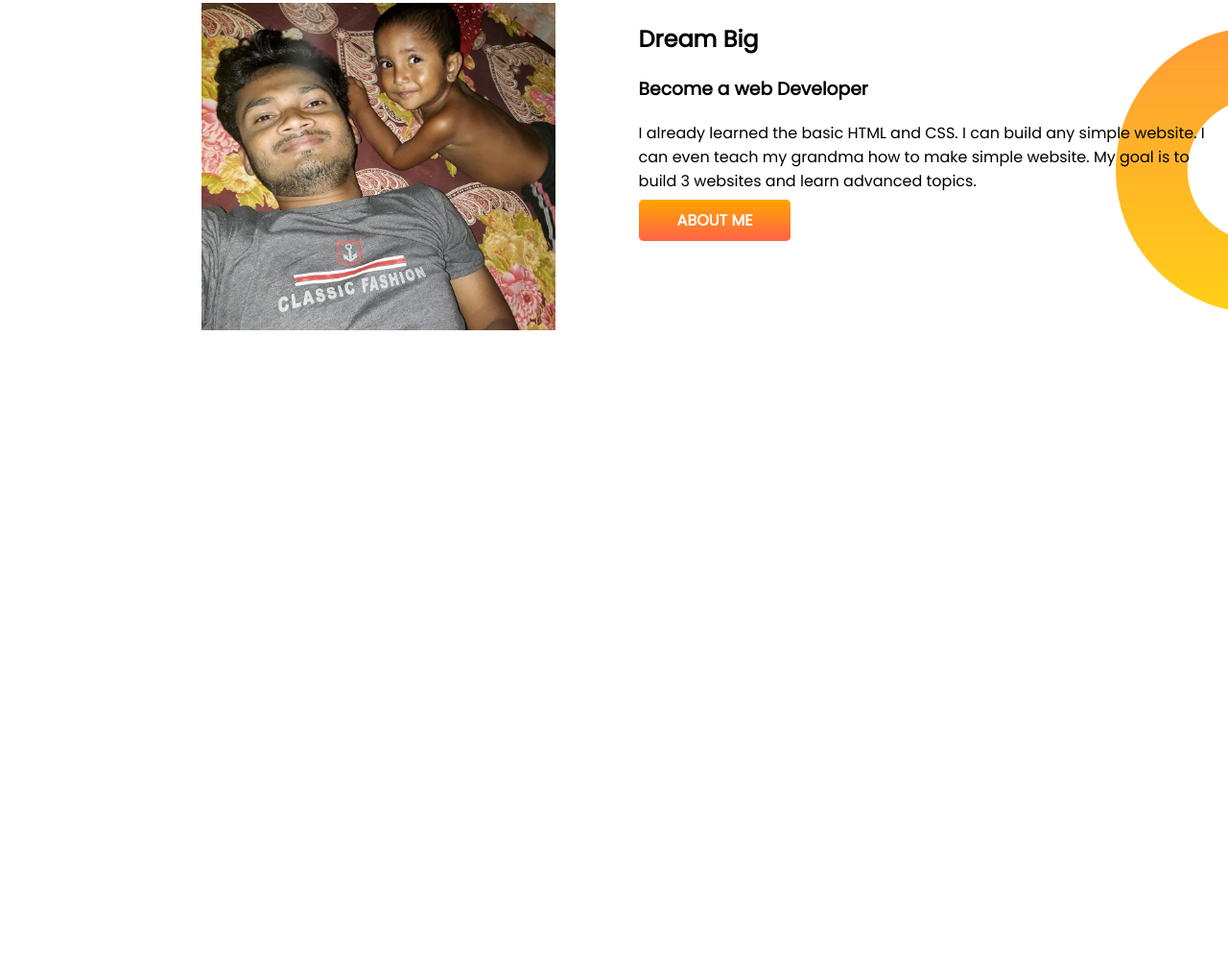
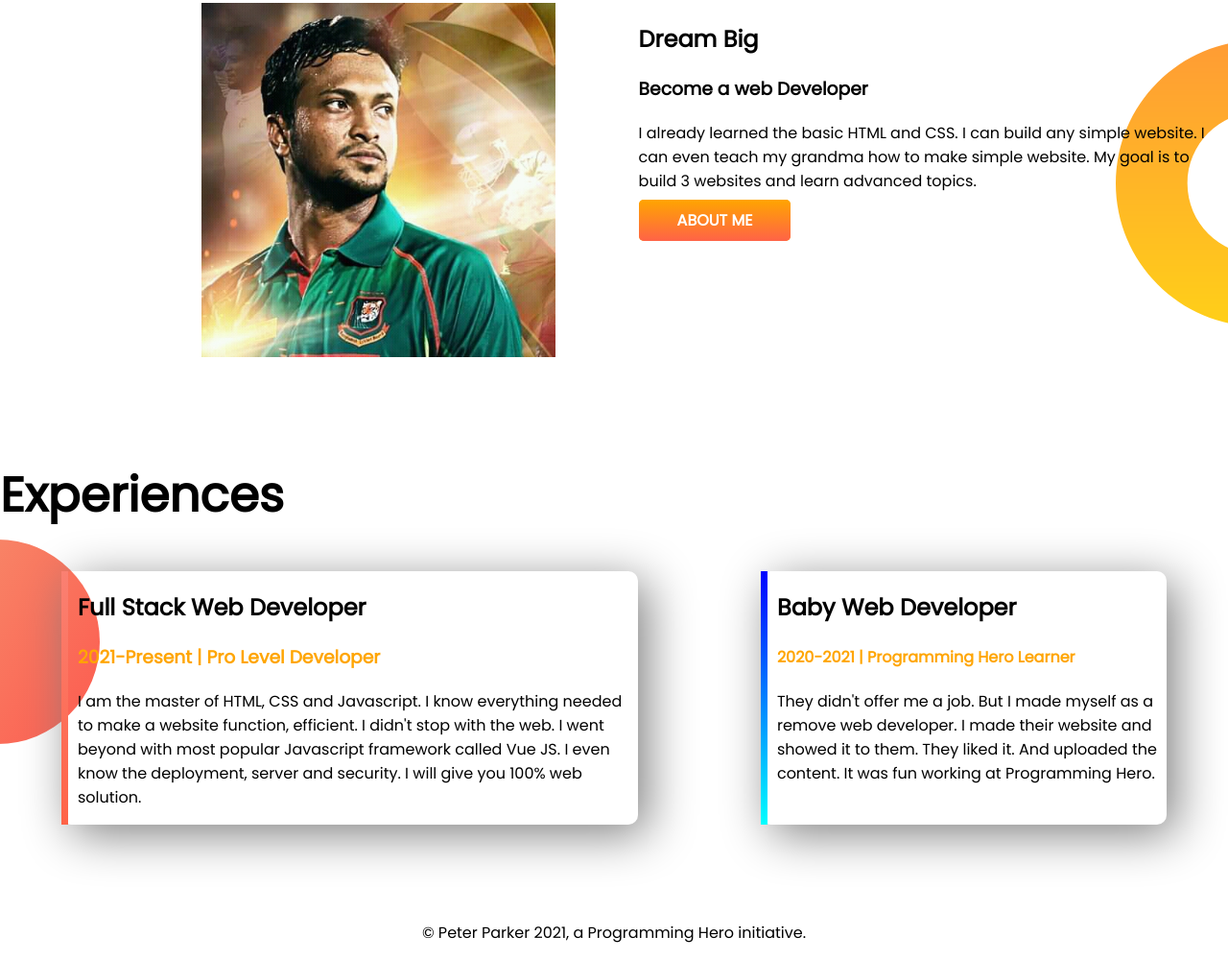
Before and after one commit to liton0023/developer-portfulio, a plain HTML site: page index.html in a window 1280 px wide. Shown: the part 535-1535 px from the top of the page at 96% size. Before the commit the page ends 986 px from the top, so only its background shows below. Drawn offline with Linux system fonts and the light colour scheme.

Commit message:
footer and expreince added

```diff
--- a/index.html
+++ b/index.html
@@ -13,7 +13,7 @@
 </head>
 
 <body>
-    <section class="top-banner">
+    <section class="top-banner flexible-container">
         <div class="half-width">
             <h1>Welcome To</h1>
             <h1><span class="orange-color">Rs Mamud</span> World!</h1>
@@ -26,9 +26,9 @@
         </div>
         <div class="half-width"> <img src="pic.jpg" alt=""></div>
     </section>
-    <section class="dream-big">
+    <section class="dream-big flexible-container">
         <div class="half-width">
-            <img class="rs" src="images/rs.jpg" alt="">
+            <img class="rs" src="images/FB_IMG_16153738234623936.jpg" alt="">
         </div>
         <div class="half-width">
             <h2>Dream Big</h2>
@@ -39,6 +39,30 @@
         </div>
 
     </section>
+    <section class="expreience-area">
+        <h1>Experiences</h1>
+        <div class="flexible-container">
+            <div id="web" class="expreience-item">
+                <h2>Full Stack Web Developer</h2>
+                <h3 class="orange-color">2021-Present | Pro Level Developer</h3>
+                <p>I am the master of HTML, CSS and Javascript. I know everything needed to make a website function,
+                    efficient. I didn't stop with the web. I went beyond with most popular Javascript framework called
+                    Vue
+                    JS. I even know the deployment, server and security. I will give you 100% web solution.</p>
+            </div>
+            <div id="baby" class="expreience-item">
+                <h2>Baby Web Developer</h2>
+                <h4 class="orange-color">2020-2021 | Programming Hero Learner</h4>
+                <p>They didn't offer me a job. But I made myself as a remove web developer. I made their website and
+                    showed
+                    it to them. They liked it. And uploaded the content. It was fun working at Programming Hero.</p>
+            </div>
+        </div>
+
+    </section>
+    <footer>
+        <p>© Peter Parker 2021, a Programming Hero initiative.</p>
+    </footer>
 </body>
 
 </html>
--- a/style.css
+++ b/style.css
@@ -8,7 +8,7 @@ h1{
 .orange-color{
 color: orange;
 }
-section{
+.flexible-container{
     display: flex;
     margin-bottom: 100px;
 }
@@ -38,3 +38,29 @@ section{
     background-repeat: no-repeat;
     background-position: right;
 }
+.expreience-area{
+    background-image: url(images/exp-bg.png);
+    background-repeat: no-repeat;
+    background-position:left ;
+}
+.expreience-item{
+    box-shadow: 10px 10px 50px gray;
+    margin-left: 5%;
+    margin-right: 5%;
+    padding-left: 10px;
+    border-radius: 10px 10px 10px;
+}
+#baby{
+    border-left: 7px solid;
+    border-image: linear-gradient(blue,cyan);
+    border-image-slice: 1;
+
+}
+#web{
+    border-left: 7px solid;
+    border-image: linear-gradient(salmon,tomato);
+    border-image-slice: 1;
+}
+footer p{
+text-align: center;
+}
```
Also changed, not shown: images/252259237_415717770151087_5968745635249223168_n.jpg (deleted), images/FB_IMG_16153738234623936.jpg (added), images/rs.jpg (deleted), 4 other files.
